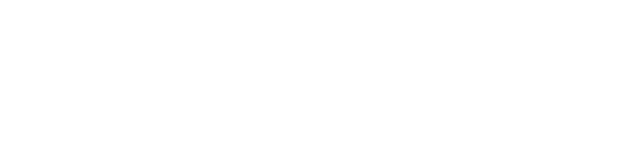
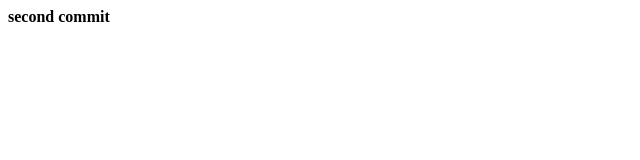
Before and after one commit to starhappykcs/First_Git, a plain HTML site: page index.html in a window 1280 px wide. Shown: the whole page, without its empty margins (0-640 px from the left). Drawn offline with Linux system fonts and the light colour scheme.

Commit message:
second commit

```diff
--- a/index.html
+++ b/index.html
@@ -6,6 +6,6 @@
     <title>Document</title>
 </head>
 <body>
-
+   <b>second commit</b>
 </body>
 </html>
```
